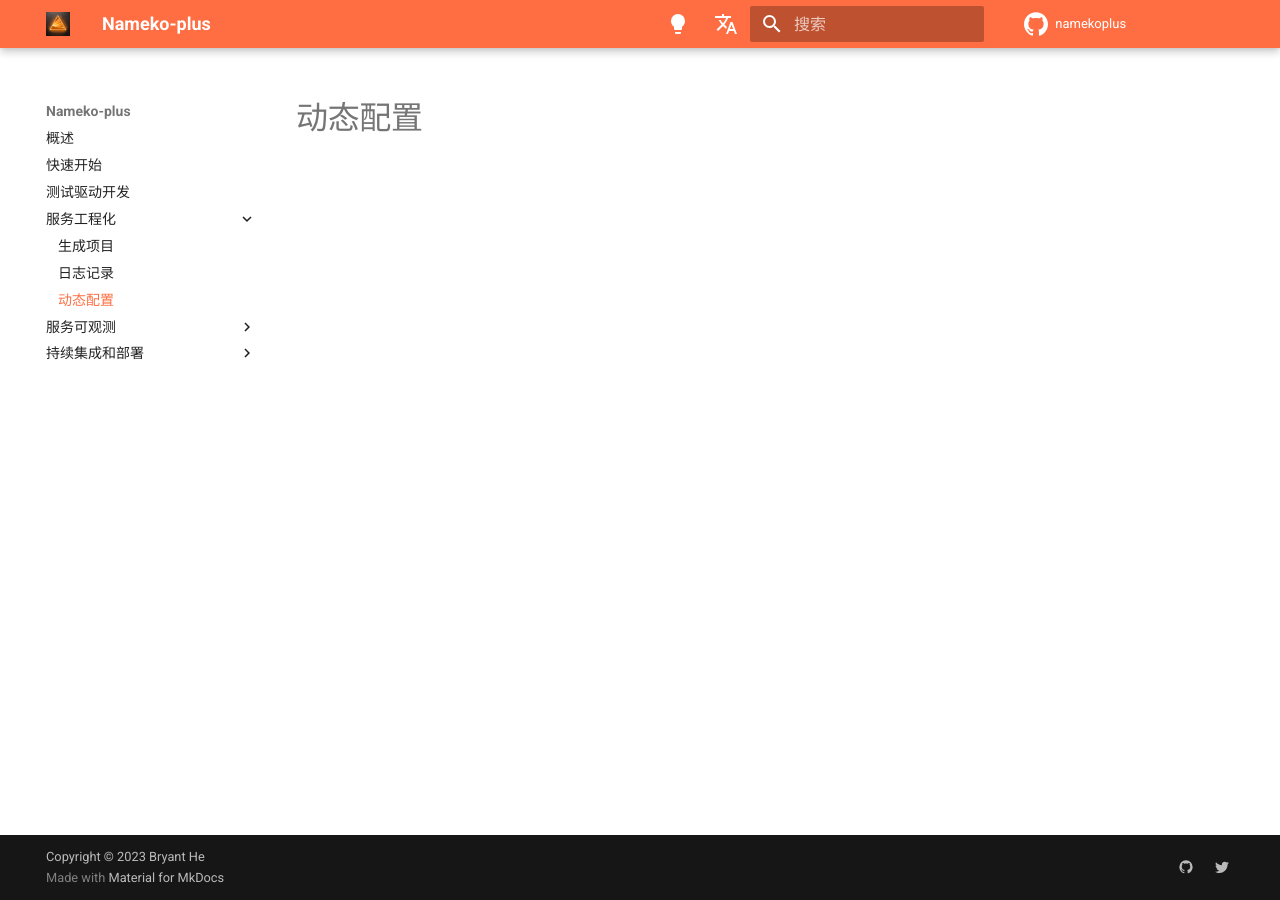
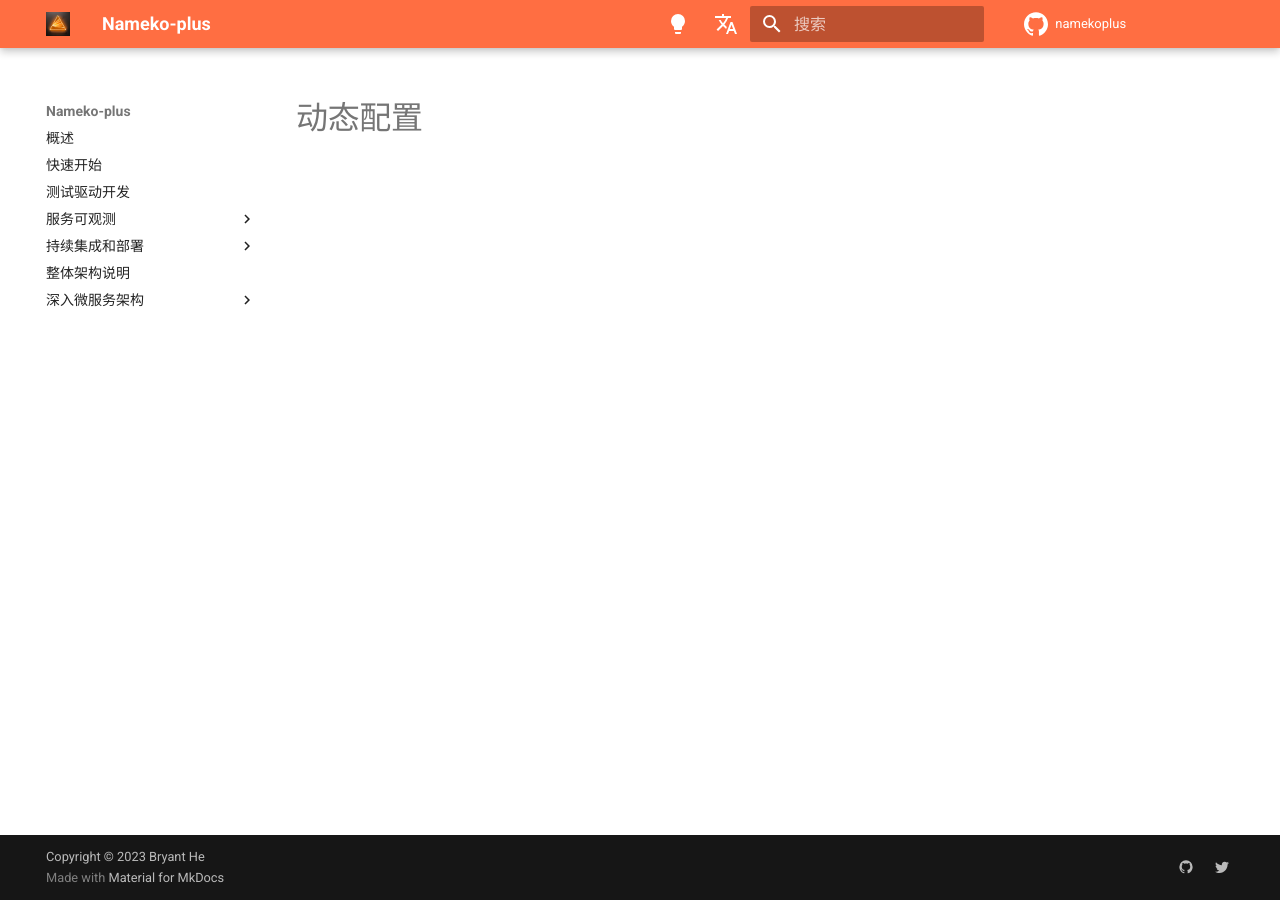
Before and after one commit to Bryanthelol/nameko-plus-doc, an MkDocs documentation site: the page built from docs/动态配置.md, in a window 1280 px wide. Built offline with MkDocs 1.6.1 and Material for MkDocs 9.7.7, drawn with Linux system fonts in a browser that asks for light colours; comment, search, counter and statistics services are not loaded; some of the changed lines change nothing that is shown.

Commit message:
update doc

```diff
--- a/docs/整体架构说明.md
+++ b/docs/整体架构说明.md
@@ -5,7 +5,6 @@ hide:
 
 
 # 整体架构说明
-
 
 ## 架构链路
 
@@ -28,11 +27,6 @@ hide:
      - Tracing 追踪
      - Logging 记录
 
-
-## 架构图
-
-TODO
-
 ## 依赖项记录
 
 ### 网关
@@ -48,3 +42,5 @@ RabbitMQ
 ### 部署
 
 docker
+
+k8s
--- a/mkdocs.yml
+++ b/mkdocs.yml
@@ -5,10 +5,6 @@ nav:
 - index.md
 - 快速开始.md
 - 测试驱动开发.md
-- 服务工程化:
-  - 生成项目.md
-  - 日志记录.md
-  - 动态配置.md
 - 服务可观测:
   - 度量服务状态.md
 - 持续集成和部署:
@@ -17,13 +13,13 @@ nav:
   - sit 环境方案.md
   - staging 环境方案.md
   - prod 环境方案.md
-# - 整体架构说明.md
+- 整体架构说明.md
+- 深入微服务架构:
+  - 基于 Nameko 的高可用设计.md
+  - 基于 Nameko 的分布式事务.md
 # - 深入 Nameko 内部:
 #   - 编写 Nameko 扩展.md
 #   - Nameko 源码解读.md
-# - 深入微服务架构:
-#   - 基于 Nameko 的高可用设计.md
-#   - 基于 Nameko 的分布式事务.md
 repo_url: https://github.com/Bryanthelol/namekoplus
 repo_name: namekoplus
 copyright: Copyright &copy; 2023 Bryant He
```
